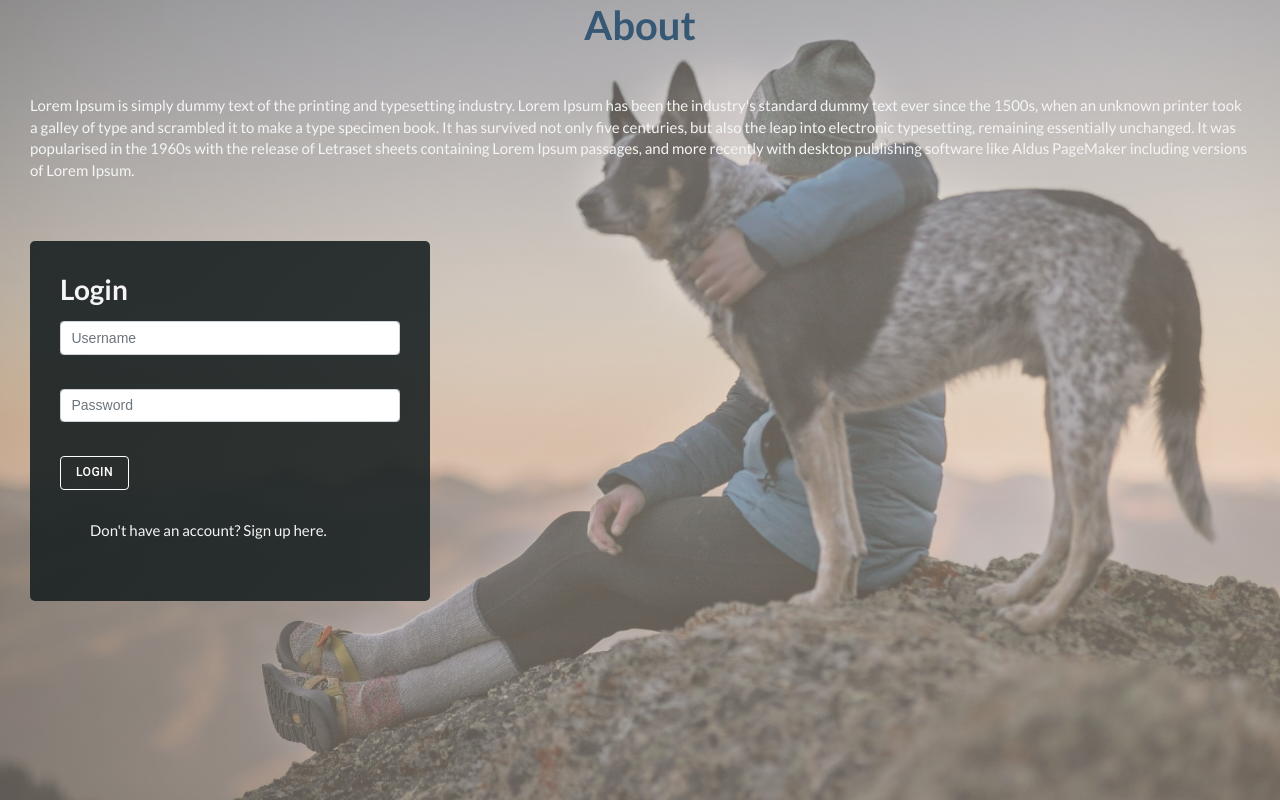
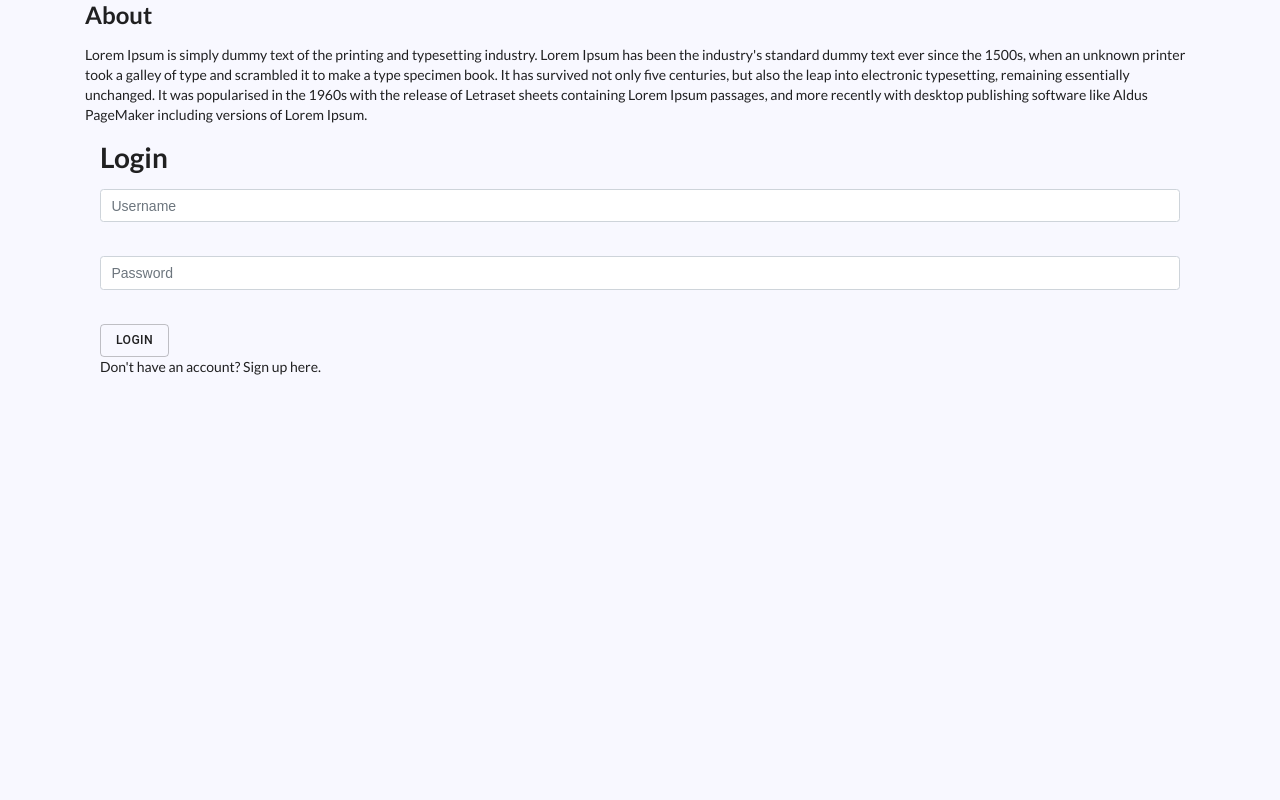
Before and after one commit to Tristanoshier/PetPals-client, a React (Create React App) app: page / in a window 1280 px wide. Built offline with nearby package versions, Linux system fonts and the light colour scheme.

Commit message:
styled body

```diff
--- a/src/css/main.css
+++ b/src/css/main.css
@@ -1,3 +1,7 @@
+body {
+    background-color: #f8f8ff
+}
+
 @import  './auth.css';
 @import './profile.css';
 @import './search.css';
```
